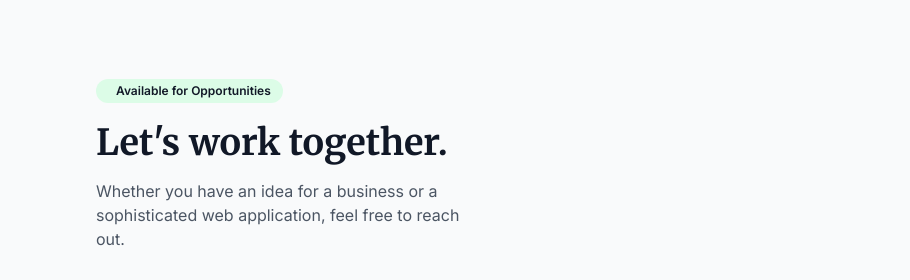
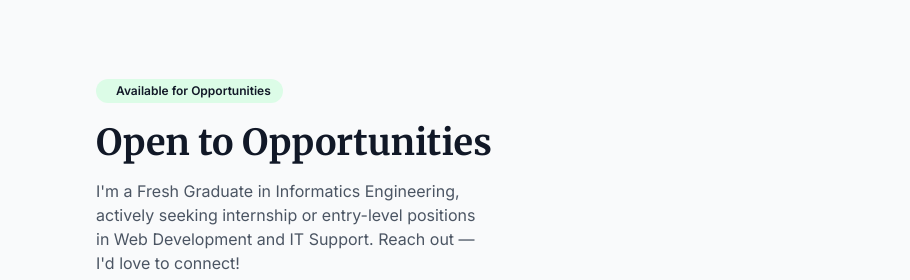
Before and after one commit to PatrikTngdlntn/Patrik-Portfolio, a website: page index.html in a window 1280 px wide. Shown: the part 3280-3560 px from the top of the page, 0-910 px from the left. Drawn offline with nearby package versions, Linux system fonts and the light colour scheme.

Commit message:
Update role description and contact information in index.html and script.js

```diff
--- a/index.html
+++ b/index.html
@@ -1720,7 +1720,7 @@
                 class="text-sm text-gray-500 dark:text-gray-400 mb-4 leading-relaxed"
               >
                 Fresh Graduate Teknik Informatika<br />
-                Web Developer &amp; IT Support
+                Junior Web Developer &amp; Technical Support Enthusiast
               </p>
               <div
                 class="inline-flex items-center gap-2 px-3 py-1.5 bg-green-50 dark:bg-green-900/20 border border-green-200 dark:border-green-800 rounded-full text-xs font-medium text-green-700 dark:text-green-400"
--- a/js/script.js
+++ b/js/script.js
@@ -59,8 +59,8 @@ document.addEventListener('DOMContentLoaded', () => {
             cert_view3: "View Credential",
             cert_prof4: "Participate for one month in designing the user interface (UI) and user experience (UX) for the Course application. Focus on creating wireframes, user flows, and high-fidelity, imaginative prototypes.",
             cert_view4: "View Project Showcase",
-            contact_title: "Let's work together.",
-            contact_desc: "Whether you have an idea for a business or a sophisticated web application, feel free to reach out.",
+            contact_title: "Open to Opportunities",
+            contact_desc: "I'm a Fresh Graduate in Informatics Engineering, actively seeking internship or entry-level positions in Web Development and IT Support. Reach out — I'd love to connect!",
             contact_name_ph: "Your Name",
             contact_email_ph: "Your Email",
             contact_msg_ph: "Your Message",
@@ -123,8 +123,8 @@ document.addEventListener('DOMContentLoaded', () => {
             cert_view3: "Lihat Kredensial",
             cert_prof4: "Berpartisipasi selama satu bulan dalam merancang antarmuka pengguna (UI) dan pengalaman pengguna (UX) untuk aplikasi Course. Fokus pada pembuatan wireframe, user flow, dan high-fidelity prototype yang intuitif.",
             cert_view4: "Lihat Pameran Proyek",
-            contact_title: "Mari bekerja sama.",
-            contact_desc: "Jika Anda memiliki ide untuk bisnis atau aplikasi web yang kompleks, jangan ragu untuk menghubungi.",
+            contact_title: "Terbuka terhadap Peluang",
+            contact_desc: "Saya lulusan baru Teknik Informatika, aktif mencari magang atau posisi tingkat awal di bidang Pengembangan Web dan Dukungan TI. Hubungi saya — saya ingin sekali terhubung.",
             contact_name_ph: "Nama Anda",
             contact_email_ph: "Email Anda",
             contact_msg_ph: "Pesan Anda",
```
